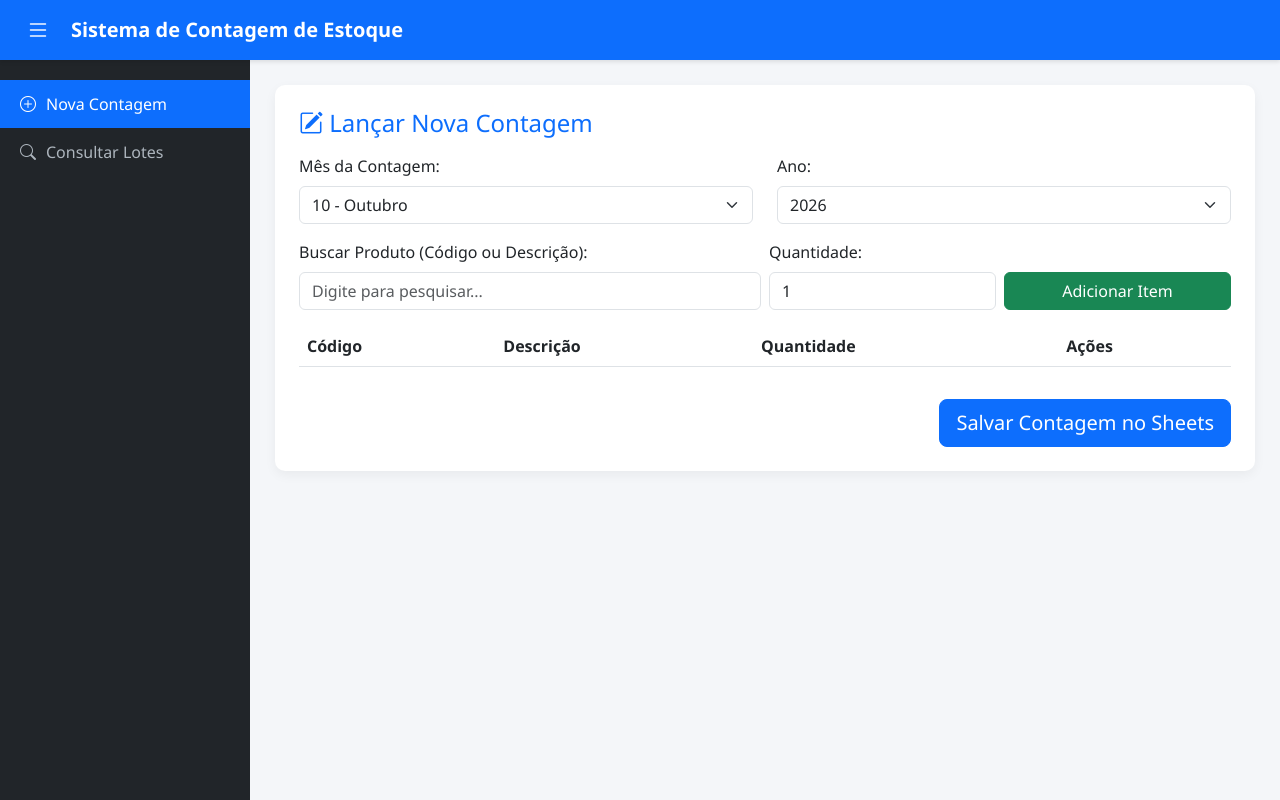
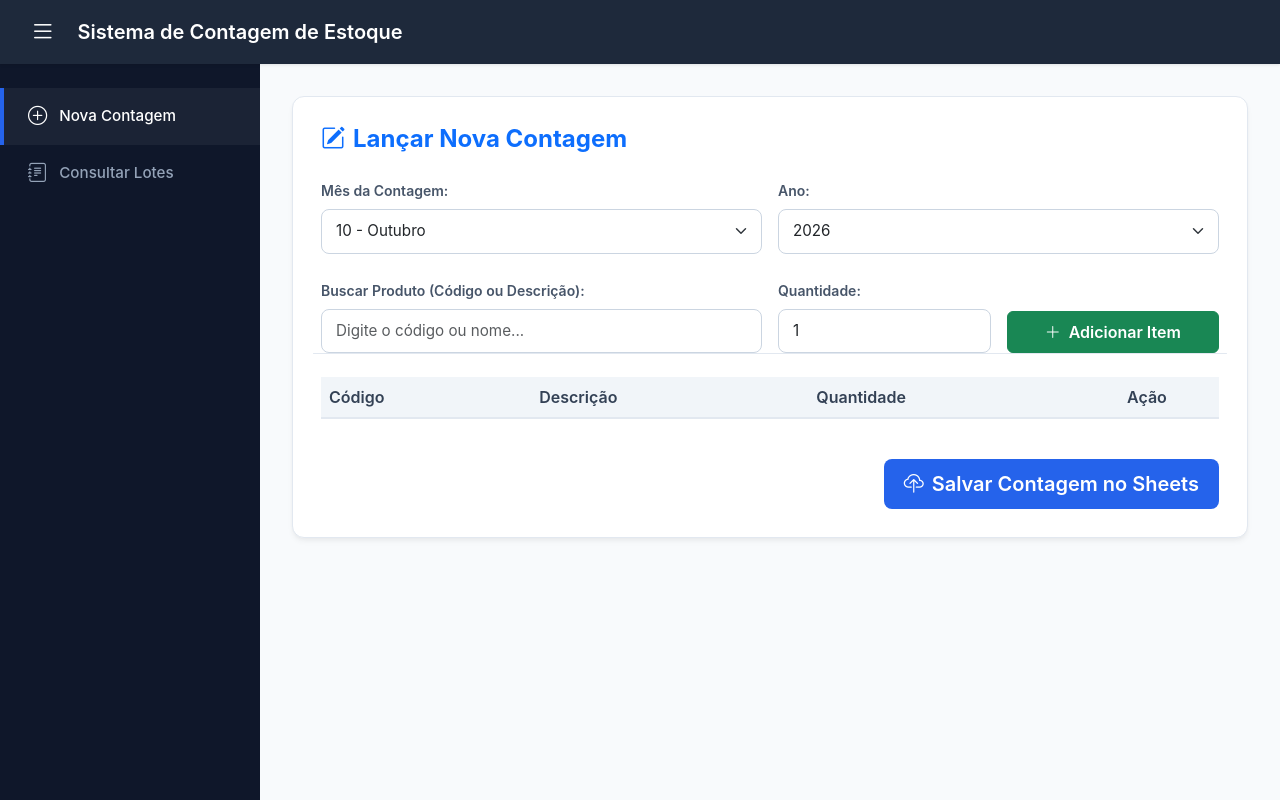
Before and after one commit to estoqueesquadromil-dev/contagem-estoque, a Flask app: page / in a window 1280 px wide. Run offline with Flask 3, Linux system fonts and the light colour scheme; lists and menus that the app fills with data are empty; some libraries are stand-ins or nearby versions.

Commit message:
Update contagem_estoque.html

```diff
--- a/templates/contagem_estoque.html
+++ b/templates/contagem_estoque.html
@@ -7,113 +7,175 @@
   <link href="https://cdn.jsdelivr.net/npm/bootstrap@5.3.0/dist/css/bootstrap.min.css" rel="stylesheet">
   <link href="https://cdn.jsdelivr.net/npm/bootstrap-icons@1.10.5/font/bootstrap-icons.css" rel="stylesheet">
   <style>
+    :root {
+      --primary-color: #2563eb;
+      --primary-hover: #1d4ed8;
+      --bg-dark: #1e293b;
+      --bg-sidebar: #0f172a;
+      --bg-light: #f8fafc;
+      --text-muted: #64748b;
+    }
+
     body {
-      font-family: 'Segoe UI', Tahoma, Geneva, Verdana, sans-serif;
-      background-color: #f4f6f9;
+      font-family: 'Inter', -apple-system, BlinkMacSystemFont, 'Segoe UI', Roboto, sans-serif;
+      background-color: var(--bg-light);
       margin: 0;
       overflow-x: hidden;
+      color: #334155;
     }
 
-    /* BARRA SUPERIOR (HEADER) */
+    /* TOP HEADER */
     .top-navbar {
-      height: 60px;
-      background-color: #0d6efd;
-      color: white;
+      height: 64px;
+      background-color: var(--bg-dark);
+      color: #ffffff;
       display: flex;
       align-items: center;
-      padding: 0 20px;
+      padding: 0 24px;
       position: fixed;
       top: 0;
       left: 0;
       right: 0;
       z-index: 1000;
-      box-shadow: 0 2px 4px rgba(0,0,0,0.1);
+      box-shadow: 0 1px 3px rgba(0,0,0,0.1);
     }
 
     .btn-toggle-sidebar {
       background: none;
       border: none;
-      color: white;
-      font-size: 1.5rem;
+      color: #ffffff;
+      font-size: 1.6rem;
       cursor: pointer;
-      margin-right: 15px;
+      margin-right: 16px;
+      display: flex;
+      align-items: center;
+      justify-content: center;
+      transition: transform 0.2s;
     }
 
-    /* MENU LATERAL (SIDEBAR) */
+    .btn-toggle-sidebar:hover {
+      transform: scale(1.05);
+    }
+
+    /* SIDEBAR */
     .sidebar {
-      width: 250px;
+      width: 260px;
       position: fixed;
-      top: 60px;
+      top: 64px;
       bottom: 0;
       left: 0;
-      background-color: #212529;
-      padding-top: 20px;
-      transition: all 0.3s ease;
+      background-color: var(--bg-sidebar);
+      padding-top: 24px;
+      transition: all 0.3s cubic-bezier(0.4, 0, 0.2, 1);
       z-index: 999;
     }
 
     .sidebar.collapsed {
-      left: -250px;
+      left: -260px;
     }
 
     .sidebar a {
-      padding: 12px 20px;
+      padding: 14px 24px;
       text-decoration: none;
-      font-size: 1rem;
-      color: #adb5bd;
+      font-size: 0.95rem;
+      font-weight: 500;
+      color: #94a3b8;
       display: flex;
       align-items: center;
-      gap: 10px;
-      transition: 0.2s;
+      gap: 12px;
+      transition: all 0.2s;
+      border-left: 4px solid transparent;
     }
 
     .sidebar a:hover, .sidebar a.active {
-      color: #fff;
-      background-color: #0d6efd;
+      color: #ffffff;
+      background-color: rgba(255, 255, 255, 0.05);
+      border-left-color: var(--primary-color);
     }
 
-    /* CONTEÚDO PRINCIPAL */
+    .sidebar a i {
+      font-size: 1.2rem;
+    }
+
+    /* MAIN CONTENT AREA */
     .main-content {
-      margin-top: 60px;
-      margin-left: 250px;
-      padding: 25px;
-      transition: all 0.3s ease;
+      margin-top: 64px;
+      margin-left: 260px;
+      padding: 32px;
+      transition: all 0.3s cubic-bezier(0.4, 0, 0.2, 1);
     }
 
     .main-content.expanded {
       margin-left: 0;
     }
 
-    .card {
-      border: none;
-      border-radius: 10px;
-      box-shadow: 0 4px 12px rgba(0,0,0,0.05);
+    .card-custom {
+      background: #ffffff;
+      border: 1px solid #e2e8f0;
+      border-radius: 12px;
+      box-shadow: 0 4px 6px -1px rgba(0, 0, 0, 0.05), 0 2px 4px -1px rgba(0, 0, 0, 0.03);
+      padding: 28px;
     }
 
+    .form-label {
+      font-weight: 600;
+      font-size: 0.875rem;
+      color: #475569;
+    }
+
+    .form-control, .form-select {
+      border-radius: 8px;
+      border: 1px solid #cbd5e1;
+      padding: 10px 14px;
+      font-size: 0.95rem;
+    }
+
+    .form-control:focus, .form-select:focus {
+      border-color: var(--primary-color);
+      box-shadow: 0 0 0 3px rgba(37, 99, 235, 0.15);
+    }
+
+    .btn-primary-custom {
+      background-color: var(--primary-color);
+      color: #ffffff;
+      border: none;
+      border-radius: 8px;
+      padding: 10px 20px;
+      font-weight: 600;
+      transition: background-color 0.2s;
+    }
+
+    .btn-primary-custom:hover {
+      background-color: var(--primary-hover);
+      color: #ffffff;
+    }
+
+    /* AUTOCOMPLETE MODERNO */
     .autocomplete-items {
       position: absolute;
-      border: 1px solid #d4d4d4;
-      border-bottom: none;
+      border: 1px solid #e2e8f0;
       border-top: none;
       z-index: 99;
       top: 100%;
       left: 0;
       right: 0;
-      background-color: #fff;
-      max-height: 200px;
+      background-color: #ffffff;
+      max-height: 220px;
       overflow-y: auto;
       border-radius: 0 0 8px 8px;
+      box-shadow: 0 10px 15px -3px rgba(0,0,0,0.1);
     }
 
     .autocomplete-items div {
-      padding: 10px;
+      padding: 12px 16px;
       cursor: pointer;
-      background-color: #fff;
-      border-bottom: 1px solid #d4d4d4;
+      border-bottom: 1px solid #f1f5f9;
+      font-size: 0.9rem;
     }
 
     .autocomplete-items div:hover {
-      background-color: #e9ecef;
+      background-color: #f8fafc;
+      color: var(--primary-color);
     }
 
     .page-section {
@@ -123,39 +185,52 @@
     .page-section.active {
       display: block;
     }
+
+    /* TABELAS */
+    .table-custom {
+      border-collapse: separate;
+      border-spacing: 0;
+    }
+
+    .table-custom thead th {
+      background-color: #f1f5f9;
+      color: #334155;
+      font-weight: 600;
+      border-bottom: 2px solid #e2e8f0;
+    }
   </style>
 </head>
 <body>
 
-  <!-- HEADER FIXO -->
+  <!-- BARRA SUPERIOR -->
   <header class="top-navbar">
     <button class="btn-toggle-sidebar" id="btnToggleSidebar" onclick="toggleSidebar()">
       <i class="bi bi-list"></i>
     </button>
-    <h5 class="m-0 fw-bold">Sistema de Contagem de Estoque</h5>
+    <h5 class="m-0 fw-semibold text-white">Sistema de Contagem de Estoque</h5>
   </header>
 
-  <!-- SIDEBAR LATERAL -->
+  <!-- MENU LATERAL -->
   <nav class="sidebar" id="sidebar">
     <a href="#" class="nav-link-item active" onclick="mostrarSecao('lancar', this)">
       <i class="bi bi-plus-circle"></i> Nova Contagem
     </a>
     <a href="#" class="nav-link-item" onclick="mostrarSecao('consultar', this)">
-      <i class="bi bi-search"></i> Consultar Lotes
+      <i class="bi bi-journal-text"></i> Consultar Lotes
     </a>
   </nav>
 
-  <!-- ÁREA DE CONTEÚDO -->
+  <!-- CONTEÚDO PRINCIPAL -->
   <main class="main-content" id="mainContent">
 
     <!-- SEÇÃO 1: NOVA CONTAGEM -->
     <section id="sec-lancar" class="page-section active">
-      <div class="card p-4 mb-4">
-        <h4 class="text-primary mb-3"><i class="bi bi-pencil-square"></i> Lançar Nova Contagem</h4>
+      <div class="card-custom mb-4">
+        <h4 class="text-primary mb-4 fw-bold"><i class="bi bi-pencil-square me-2"></i>Lançar Nova Contagem</h4>
 
-        <div class="row mb-3">
+        <div class="row g-3 mb-4">
           <div class="col-md-6">
-            <label for="selectMes" class="form-label font-weight-bold">Mês da Contagem:</label>
+            <label for="selectMes" class="form-label">Mês da Contagem:</label>
             <select id="selectMes" class="form-select">
               <option value="01">01 - Janeiro</option>
               <option value="02">02 - Fevereiro</option>
@@ -173,7 +248,7 @@
           </div>
 
           <div class="col-md-6">
-            <label for="selectAno" class="form-label font-weight-bold">Ano:</label>
+            <label for="selectAno" class="form-label">Ano:</label>
             <select id="selectAno" class="form-select">
               <option value="2026" selected>2026</option>
               <option value="2027">2027</option>
@@ -182,10 +257,10 @@
           </div>
         </div>
 
-        <div class="row g-2 mb-3 position-relative">
+        <div class="row g-3 mb-4 position-relative">
           <div class="col-md-6">
             <label for="buscaProduto" class="form-label">Buscar Produto (Código ou Descrição):</label>
-            <input type="text" id="buscaProduto" class="form-control" placeholder="Digite para pesquisar..." autocomplete="off">
+            <input type="text" id="buscaProduto" class="form-control" placeholder="Digite o código ou nome..." autocomplete="off">
             <div id="autocomplete-list" class="autocomplete-items"></div>
           </div>
           <div class="col-md-3">
@@ -193,18 +268,18 @@
             <input type="number" id="qtdProduto" class="form-control" value="1" min="1">
           </div>
           <div class="col-md-3 d-flex align-items-end">
-            <button class="btn btn-success w-100" onclick="adicionarNaLista()">Adicionar Item</button>
+            <button class="btn btn-success w-100 py-2 fw-semibold" onclick="adicionarNaLista()"><i class="bi bi-plus-lg me-1"></i> Adicionar Item</button>
           </div>
         </div>
 
         <div class="table-responsive">
-          <table class="table table-striped align-middle" id="tabelaItens">
+          <table class="table table-hover align-middle table-custom" id="tabelaItens">
             <thead>
               <tr>
                 <th>Código</th>
                 <th>Descrição</th>
                 <th>Quantidade</th>
-                <th>Ações</th>
+                <th style="width: 100px;">Ação</th>
               </tr>
             </thead>
             <tbody id="corpoTabela">
@@ -212,18 +287,18 @@
           </table>
         </div>
 
-        <div class="d-flex justify-content-end mt-3">
-          <button class="btn btn-primary btn-lg" onclick="salvarLote()">Salvar Contagem no Sheets</button>
+        <div class="d-flex justify-content-end mt-4">
+          <button class="btn btn-primary-custom btn-lg" onclick="salvarLote()"><i class="bi bi-cloud-upload me-2"></i>Salvar Contagem no Sheets</button>
         </div>
       </div>
     </section>
 
     <!-- SEÇÃO 2: CONSULTAR LOTES -->
     <section id="sec-consultar" class="page-section">
-      <div class="card p-4 mb-4">
-        <h4 class="text-primary mb-3"><i class="bi bi-table"></i> Consultar e Gerenciar Movimentação</h4>
+      <div class="card-custom mb-4">
+        <h4 class="text-primary mb-4 fw-bold"><i class="bi bi-table me-2"></i>Consultar e Gerenciar Movimentação</h4>
 
-        <div class="row mb-3 align-items-end">
+        <div class="row g-3 mb-4 align-items-end">
           <div class="col-md-4">
             <label for="selectMesConsulta" class="form-label">Mês:</label>
             <select id="selectMesConsulta" class="form-select">
@@ -250,21 +325,21 @@
             </select>
           </div>
           <div class="col-md-4">
-            <button class="btn btn-secondary w-100" onclick="consultarMovimentacao()">Filtrar / Recarregar</button>
+            <button class="btn btn-secondary w-100 py-2 fw-semibold" onclick="consultarMovimentacao()"><i class="bi bi-filter me-1"></i> Filtrar / Recarregar</button>
           </div>
         </div>
 
         <div class="table-responsive">
-          <table class="table table-bordered align-middle">
+          <table class="table table-bordered table-hover align-middle">
             <thead class="table-dark">
               <tr>
-                <th><input type="checkbox" id="checkTodos" onclick="toggleCheckTodos(this)"></th>
+                <th style="width: 40px;"><input type="checkbox" id="checkTodos" onclick="toggleCheckTodos(this)"></th>
                 <th>Mês/Ano</th>
                 <th>Código</th>
                 <th>Quantidade</th>
                 <th>Tipo</th>
                 <th>Status</th>
-                <th>Ação</th>
+                <th style="width: 100px;">Ação</th>
               </tr>
             </thead>
             <tbody id="corpoTabelaConsulta">
@@ -272,11 +347,11 @@
           </table>
         </div>
 
-        <div class="d-flex justify-content-between align-items-center mt-3">
-          <span id="infoItensSelecionados" class="text-muted">0 itens selecionados</span>
+        <div class="d-flex justify-content-between align-items-center mt-4">
+          <span id="infoItensSelecionados" class="text-muted fw-medium">0 itens selecionados</span>
           <div>
-            <button class="btn btn-warning me-2" onclick="atualizarStatusLote('Sim')">Marcar como Processado (Sim)</button>
-            <button class="btn btn-outline-secondary" onclick="atualizarStatusLote('Não')">Marcar como Pendente (Não)</button>
+            <button class="btn btn-warning me-2 fw-semibold" onclick="atualizarStatusLote('Sim')"><i class="bi bi-check2-circle me-1"></i> Marcar como Processado (Sim)</button>
+            <button class="btn btn-outline-secondary fw-semibold" onclick="atualizarStatusLote('Não')">Marcar como Pendente (Não)</button>
           </div>
         </div>
       </div>
@@ -289,13 +364,11 @@
     let produtoSelecionado = null;
     let listaLote = [];
 
-    // CONTROLE DA SIDEBAR (ABRIR E OCULTAR COM OS 3 TRACINHOS)
     function toggleSidebar() {
       document.getElementById('sidebar').classList.toggle('collapsed');
       document.getElementById('mainContent').classList.toggle('expanded');
     }
 
-    // ALTERNAR ENTRE AS SEÇÕES DO MENU
     function mostrarSecao(secao, elem) {
       document.querySelectorAll('.page-section').forEach(s => s.classList.remove('active'));
       document.querySelectorAll('.nav-link-item').forEach(a => a.classList.remove('active'));
@@ -309,7 +382,7 @@
       elem.classList.add('active');
     }
 
-    // AUTOCOMPLETE
+    // AUTOCOMPLETE DE PRODUTOS
     const buscaInput = document.getElementById('buscaProduto');
     const listaAuto = document.getElementById('autocomplete-list');
 
@@ -368,10 +441,10 @@
       listaLote.forEach((item, index) => {
         const tr = document.createElement('tr');
         tr.innerHTML = `
-          <td>${item.CODIGO}</td>
+          <td class="fw-bold">${item.CODIGO}</td>
           <td>${item.DESCRICAO}</td>
-          <td>${item.QUANTIDADE}</td>
-          <td><button class="btn btn-danger btn-sm" onclick="removerItem(${index})">Remover</button></td>
+          <td><span class="badge bg-light text-dark border">${item.QUANTIDADE}</span></td>
+          <td><button class="btn btn-outline-danger btn-sm" onclick="removerItem(${index})"><i class="bi bi-trash"></i></button></td>
         `;
         corpo.appendChild(tr);
       });
@@ -408,11 +481,11 @@
           alert('Erro: ' + res.mensagem);
         }
       } catch (e) {
-        alert('Erro ao ligar ao servidor: ' + e);
+        alert('Erro ao conectar ao servidor: ' + e);
       }
     }
 
-    // CONSULTAR E GERENCIAR
+    // CONSULTAR LOTES
     async function consultarMovimentacao() {
       const mes = document.getElementById('selectMesConsulta').value;
       const ano = document.getElementById('selectAnoConsulta').value;
@@ -425,7 +498,7 @@
         corpo.innerHTML = '';
 
         if (!dados.sucesso || !dados.itens || dados.itens.length === 0) {
-          corpo.innerHTML = `<tr><td colspan="7" class="text-center text-muted">Nenhuma contagem encontrada para ${dataConsulta}.</td></tr>`;
+          corpo.innerHTML = `<tr><td colspan="7" class="text-center text-muted py-4">Nenhuma contagem encontrada para ${dataConsulta}.</td></tr>`;
           return;
         }
 
@@ -434,11 +507,11 @@
           tr.innerHTML = `
             <td><input type="checkbox" class="check-item" value="${item.ID}" onchange="atualizarContador()"></td>
             <td>${item.Data}</td>
-            <td>${item.Código}</td>
+            <td class="fw-bold">${item.Código}</td>
             <td>${item.Quantidade}</td>
             <td>${item.Tipo}</td>
             <td><span class="badge ${item.Status === 'Sim' ? 'bg-success' : 'bg-warning text-dark'}">${item.Status}</span></td>
-            <td><button class="btn btn-outline-danger btn-sm" onclick="excluirItem('${dataConsulta}', '${item.ID}')">Excluir</button></td>
+            <td><button class="btn btn-outline-danger btn-sm" onclick="excluirItem('${dataConsulta}', '${item.ID}')"><i class="bi bi-trash"></i></button></td>
           `;
           corpo.appendChild(tr);
         });
```
